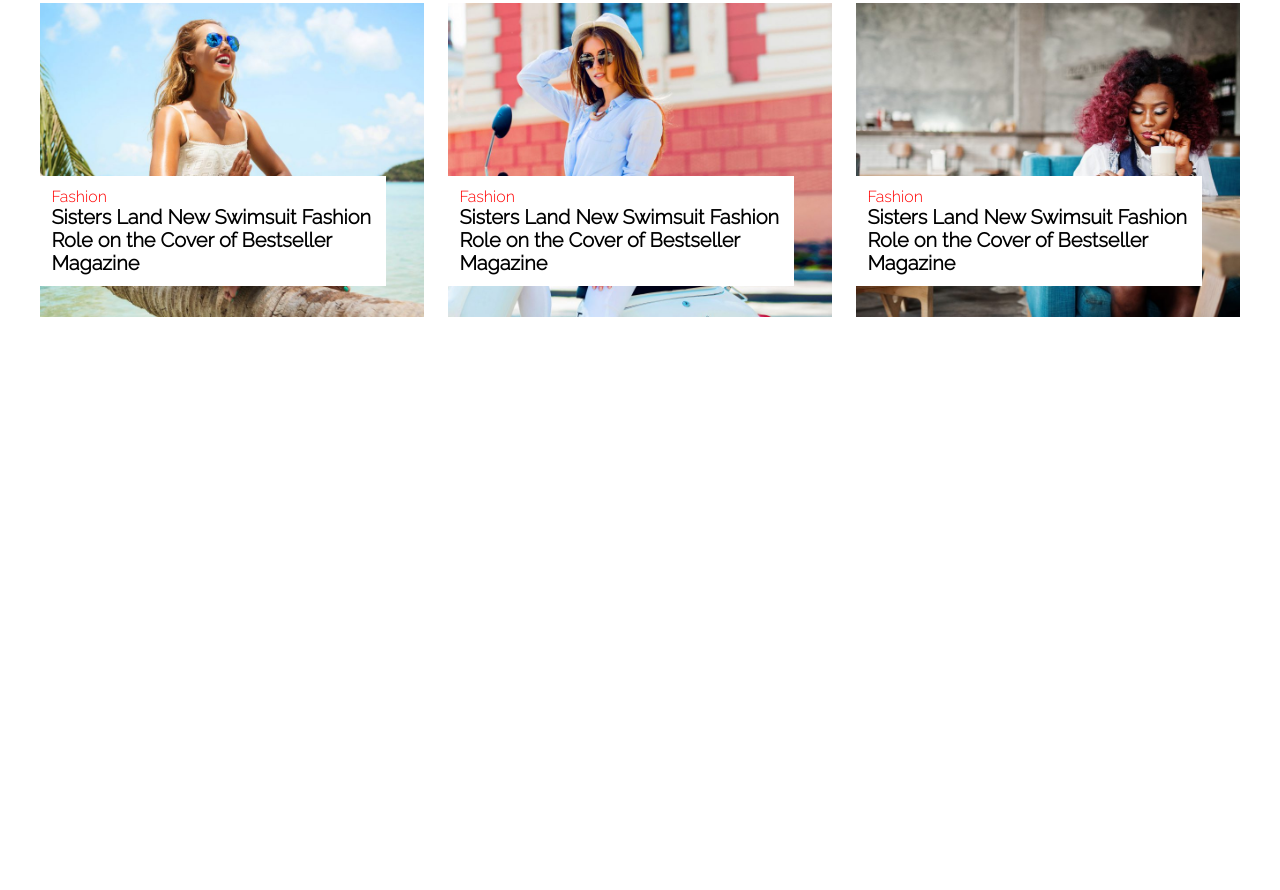
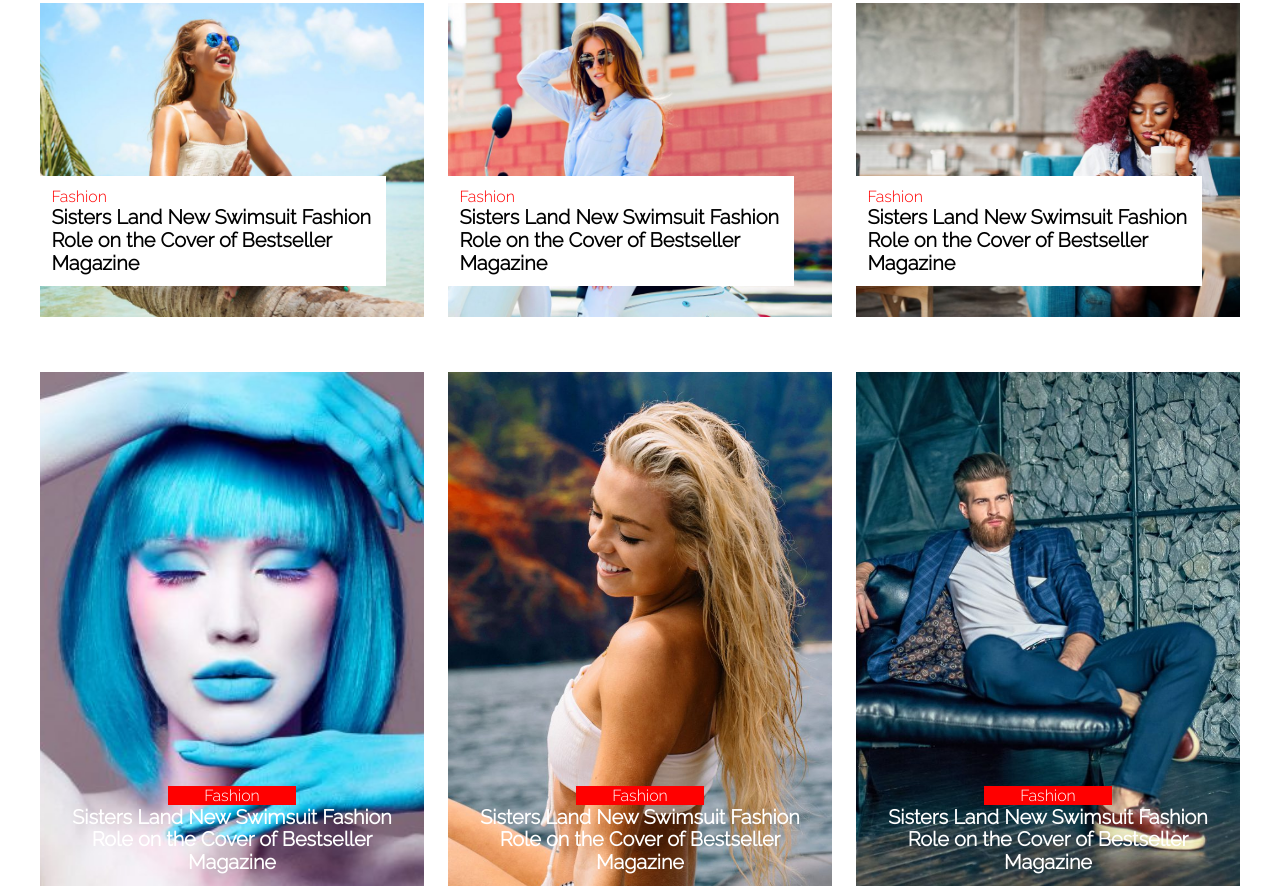
Before and after one commit to lekalekal/gossip, a website: page dev/index.html in a window 1280 px wide. Shown: the part 1289-2179 px from the top of the page. Before the commit the page ends 1611 px from the top, so only its background shows below. Drawn offline with nearby package versions, Linux system fonts and the light colour scheme; files that its build step writes are made by us from their sources; files whose address does not match are found by name.

Commit message:
encore un commit

```diff
--- a/dev/css/pages/_home.scss
+++ b/dev/css/pages/_home.scss
@@ -42,6 +42,15 @@
 }
 .news-end article:nth-of-type(9) .news-img{
     background: url("../img/38-1068x711.jpg") center / cover;
+}
+.news-three article:nth-of-type(1) .news-img{
+    background: url("../img/22-324x400.jpg") center / cover;
+}
+.news-three article:nth-of-type(2) .news-img{
+    background: url("../img/11-696x1044.jpg") center / cover;
+}
+.news-three article:nth-of-type(3) .news-img{
+    background: url("../img/17-1068x797.jpg") center / cover;
 }
 
 img{
@@ -94,3 +103,26 @@ article{
         width: 90%;
     }
 }
+
+.news-three{
+    display: grid;
+    grid-template-columns: repeat(3, 1fr);
+    grid-template-rows: calc(450px + 5vw);
+    gap: 2%;
+    article{
+        position: relative;
+    }
+    .news-three-text{
+        padding: calc(5px + .5vw);
+        position: absolute;
+        bottom: 0;
+        text-align: center;
+        a{
+            color: #ffffff;
+        }
+        .label{
+            background: #ff0000;
+            padding: 0 10%;
+        }
+    }
+}
--- a/dev/index.html
+++ b/dev/index.html
@@ -152,6 +152,37 @@
 </article>
 </section>
 
+<br><br><br><br><br>
+<section class="news-three">
+    <article>
+        <a href="google.com" class="img-link">
+            <span class="news-img"></span>
+        </a>
+        <div class="news-three-text">
+        <span class="label"><a href="google.com">Fashion</a></span>
+        <h3><a href="google.com">Sisters Land New Swimsuit Fashion Role on the Cover of Bestseller Magazine</a></h3>
+    </div>
+    </article>
+    <article>
+        <a href="google.com" class="img-link">
+            <span class="news-img"></span>
+        </a>
+        <div class="news-three-text">
+        <span class="label"><a href="google.com">Fashion</a></span>
+        <h3><a href="google.com">Sisters Land New Swimsuit Fashion Role on the Cover of Bestseller Magazine</a></h3>
+    </div>
+    </article>
+    <article>
+        <a href="google.com" class="img-link">
+            <span class="news-img"></span>
+        </a>
+        <div class="news-three-text">
+        <span class="label"><a href="google.com">Fashion</a></span>
+        <h3><a href="google.com">Sisters Land New Swimsuit Fashion Role on the Cover of Bestseller Magazine</a></h3>
+    </div>
+    </article>
+</section>
+
     </div>
 
     <script type="text/javascript" src="js/script.min.js"></script>
```
Also changed, not shown: prod/index.html (+31 -0 lines), prod/css/styles.min.css, 1 other file.
